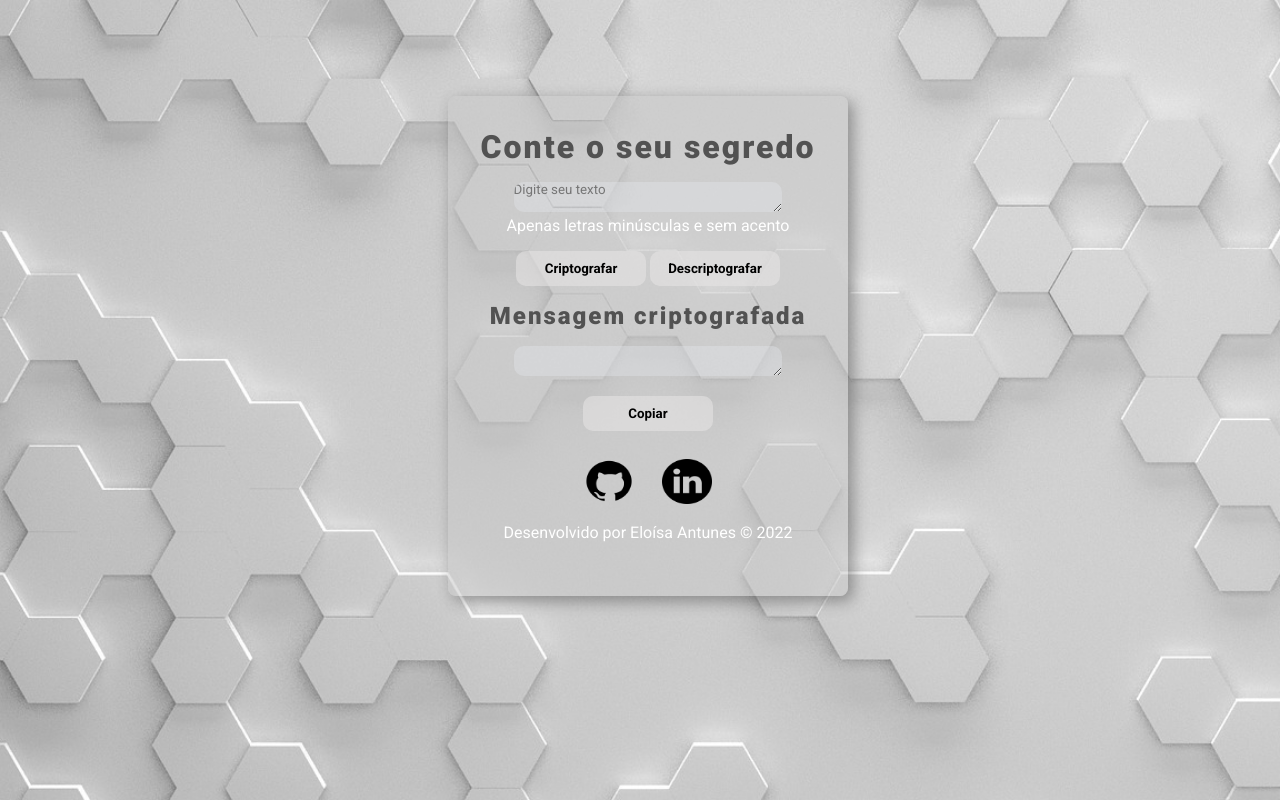
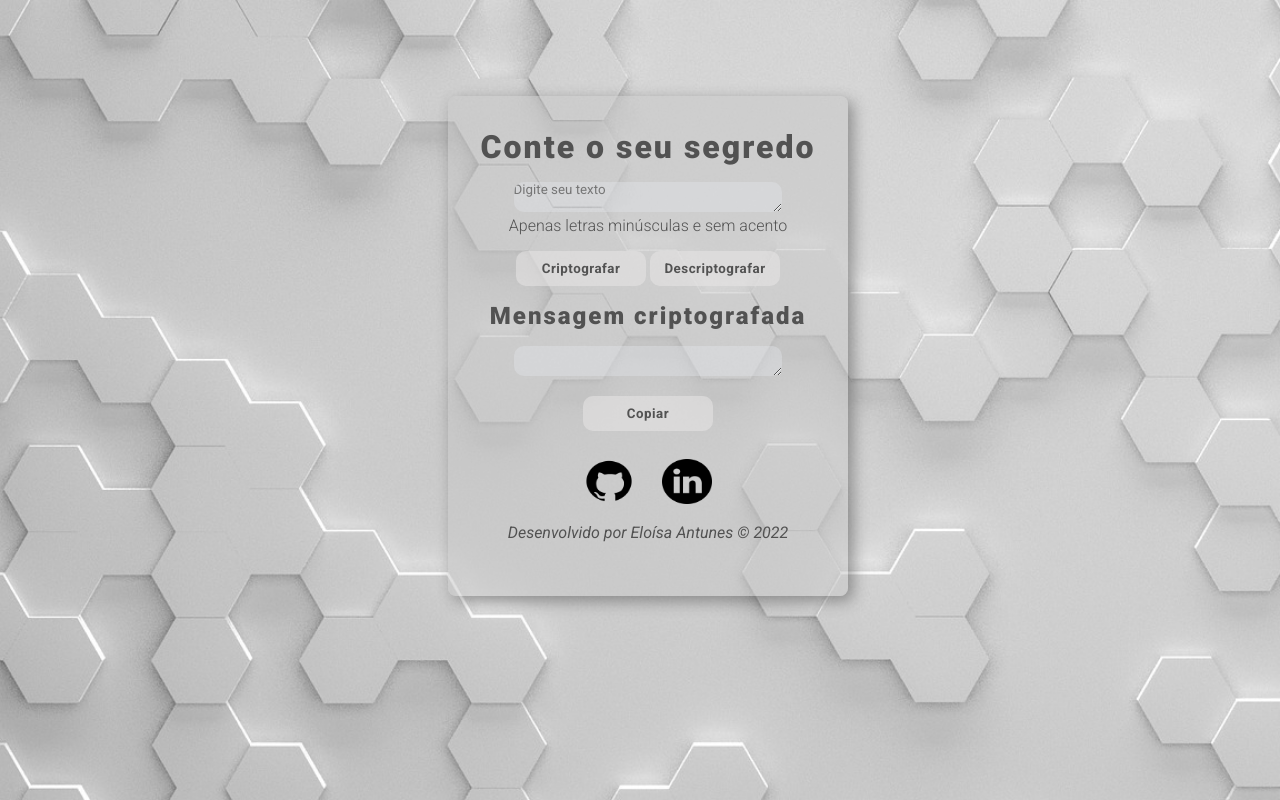
Before and after one commit to eloisantunes/codificador-texto, a plain HTML site: page index.html in a window 1280 px wide. Drawn offline with Linux system fonts and the light colour scheme.

Commit message:
att cor-fonte

```diff
--- a/css/styles.css
+++ b/css/styles.css
@@ -37,8 +37,9 @@ body{
 
 .btn{
     background-color: rgba(230, 228, 228, 0.568);
-    color: rgb(0, 0, 0);
+    color: rgb(82, 82, 82);
     font-weight: 600;
+    letter-spacing: 0.5px;
     border-radius: 10px;
     margin-top: 1rem;
     margin-bottom: 1rem;
@@ -52,11 +53,21 @@ body{
 }
 
 footer button{
-    background-color: rgba(227, 228, 233, 0);
+    background-color: rgba(82, 82, 82, 0);
     margin: 12px;
     border-radius: 10px;
     margin-bottom: 1rem;
     cursor: pointer;
+}
+
+footer, p{
+    color: rgb(82, 82, 82);
+    font-style: italic;
+}
+
+label{
+    color: rgb(82, 82, 82);
+    font-weight: 300;
 }
 
 textarea{
@@ -71,5 +82,4 @@ h1,h2 {
     color: rgb(82, 82, 82);
     font-weight: 800;
     letter-spacing: 2px;
-
 }
```
